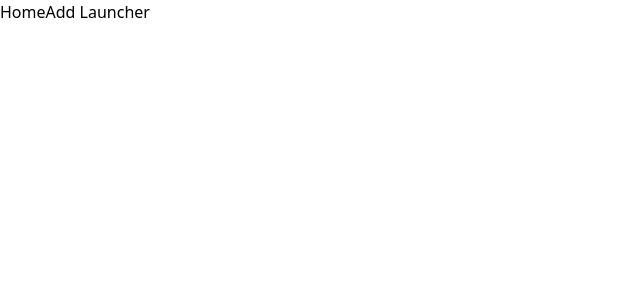
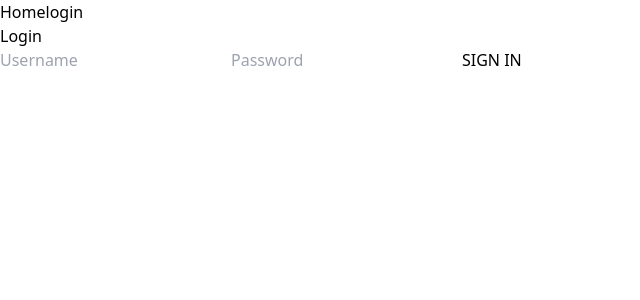
Before and after one commit to benny1612/LaunchersApp, a React app in the folder frontend/: page /login in a window 1280 px wide. Before the commit this address had no page. Shown: the top 300 px of the page, without its empty margins (0-640 px from the left). Built offline with nearby package versions, Linux system fonts and the light colour scheme; the HTML template or start-up script is replaced by a standard one.

Commit message:
I added a simple login page that currently only connects the user and places the token and user details in local storage.

```diff
--- a/frontend/src/App.jsx
+++ b/frontend/src/App.jsx
@@ -1,6 +1,7 @@
 import React from 'react'
 import { BrowserRouter, Routes, Route } from 'react-router-dom'
 import Header from './comps/Header'
+import Login from './comps/Login'
 import HomePage from './pages/HomePage'
 import AddLauncherPage from './pages/AddLauncherPage'
 import LauncherDetailsPage from './pages/LauncherDetailsPage'
@@ -10,6 +11,8 @@ export default function App() {
     <BrowserRouter>
       <Header />
         <Routes>
+                      <Route path="/login" element={<Login />} />
+
               <Route path="/" element={<HomePage />} />
 
             <Route path="/home" element={<HomePage />} />
--- a/frontend/src/comps/Header.jsx
+++ b/frontend/src/comps/Header.jsx
@@ -6,8 +6,9 @@ export default function Header() {
     <nav className="bg-red-800 text-white p-4">
       <div className="flex justify-between items-center">
         <div className="flex gap-6">
-          <Link to="/">Home</Link>
-          <Link to="/add">Add Launcher</Link>
+          <Link to="/home">Home</Link>
+                    <Link to="/login">login</Link>
+
         </div>
       </div>
     </nav>
--- /dev/null
+++ b/frontend/src/comps/Login.jsx
@@ -0,0 +1,58 @@
+import React, { useState } from "react";
+import { useNavigate } from "react-router-dom";
+import { login } from "../api";
+
+export default function Login() {
+  const [username, setUsername] = useState("");
+  const [password, setPassword] = useState("");
+  const navigate = useNavigate();
+
+  const handleLogin = async (e) => {
+    e.preventDefault();
+    const userCredentials = { username, password };
+
+    try {
+      const data = await login(userCredentials);
+      if (data && data.success) {
+        localStorage.setItem("token", data.token);
+        localStorage.setItem("user", JSON.stringify(data.user));
+        navigate("/");
+      }
+    } catch (error) {
+      console.log(error);
+    }
+  };
+
+  return (
+    <div className="p-4">
+      <form onSubmit={handleLogin}className="mt-5">
+        <h2 className="text-2xl text-center">Login</h2>
+
+        <div className="space-y-7">
+          <input
+            type="text"
+            placeholder="Username"
+            onChange={(e) => setUsername(e.target.value)}
+            className=" w-full border-b"
+            required
+          />
+
+          <input
+            type="password"
+            placeholder="Password"
+            onChange={(e) => setPassword(e.target.value)}
+            className="w-full border-b"
+            required
+          />
+
+          <button
+            type="submit"
+            className="w-50  bg-black text-white p-5"
+          >
+            SIGN IN
+          </button>
+        </div>
+      </form>
+    </div>
+  );
+}
--- a/frontend/src/pages/HomePage.jsx
+++ b/frontend/src/pages/HomePage.jsx
@@ -36,6 +36,7 @@ export default function Home() {
   return (
     <div>
       <h1 className="text-2xl font-bold">Launchers</h1>
+      <Link to="/add">Add Launcher </Link>
 
       <div className="flex gap-2 ">
         <input
```
Also changed, not shown: frontend/src/pages/Login.jsx (deleted).
